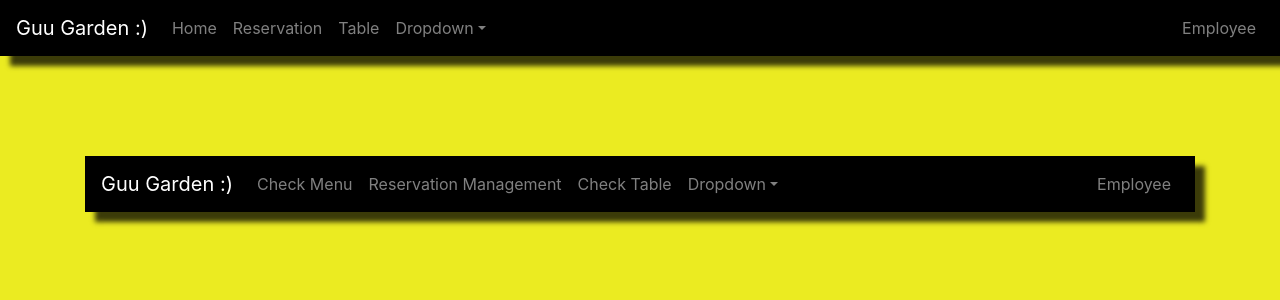
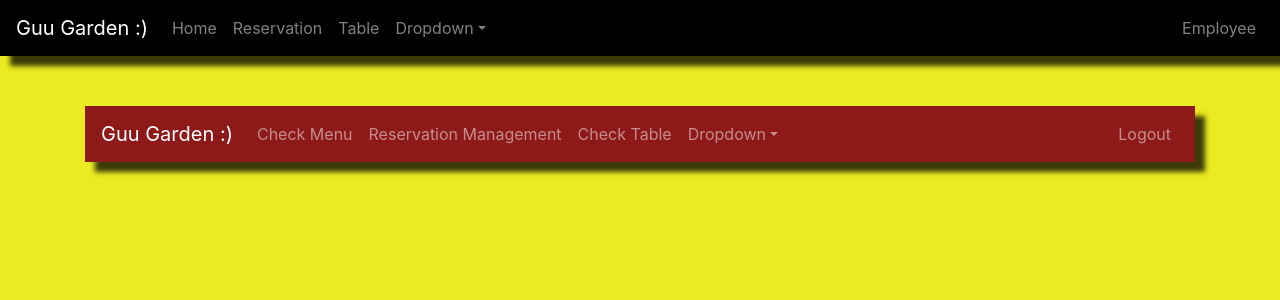
Before and after one commit to Zioq/Local-Business-Project-GraduationProejct, a React (Create React App) app in the folder frontend-app/: page /EmployeeNavigation in a window 1280 px wide. Shown: the top 300 px of the page. Built offline with nearby package versions, Linux system fonts and the light colour scheme.

Commit message:
update logout page

```diff
--- a/frontend-app/src/App.css
+++ b/frontend-app/src/App.css
@@ -40,9 +40,13 @@
 body {
   background-color: rgb(235, 235, 33) !important;
 }
-
 body .bg-dark {
-  background-color: black !important;
-  margin-bottom: 100px;
+  background-color: rgb(0, 0, 0) !important;
+  margin-bottom: 50px;
   box-shadow: 10px 10px 5px 0px rgba(0,0,0,0.75);
 }
+body .bg-dark2 {
+  background-color: rgb(141, 25, 25) !important;
+  margin-bottom: 50px;
+  box-shadow: 10px 10px 5px 0px rgba(0,0,0,0.75);
+}
--- a/frontend-app/src/App.js
+++ b/frontend-app/src/App.js
@@ -1,4 +1,4 @@
-import React, {useEffect} from "react";
+import React, { useEffect } from "react";
 import "./App.css";
 import "bootstrap/dist/css/bootstrap.min.css";
 import { BrowserRouter as Router, Switch, Route, Link } from "react-router-dom";
@@ -7,36 +7,31 @@ import { BrowserRouter as Router, Switch, Route, Link } from "react-router-dom";
 import Main from "./components/Main";
 import Admin from "./components/Admin";
 import Home from "./components/Home";
-import NoMatch from "./components/NoMatch";
 import Reservation from "./components/Reservation";
 import Table from "./components/Table";
 import Navigation from "./components/Navigation";
 import EmployeeNavigation from "./components/EmployeeNavigation";
-
+import AdminHome from "./components/AdminHome";
 
 //Voice Recognition
 
 function App() {
-
-
   return (
     <div className="App">
-
       <Navigation />
 
       <div className="container">
         <Router>
           <Switch>
-          <Route exact path = "/" component={Main} />
-          <Route path="/Home"  component={Home} />
-          <Route path="/Reservation" component={Reservation}/>
+            <Route exact path="/" component={Main} />
+            <Route path="/Home" component={Home} />
+            <Route path="/Reservation" component={Reservation} />
             <Route path="/Table" component={Table} />
             <Route path="/Admin" component={Admin} />
-          <Route path="/EmployeeNavigation" component = {EmployeeNavigation} />
-          <Route component={NoMatch} />
+            <Route path="/EmployeeNavigation" component={EmployeeNavigation} />
+            <Route path="/AdminHome" component={AdminHome} />
           </Switch>
         </Router>
-
       </div>
     </div>
   );
--- a/frontend-app/src/components/AdminHome.js
+++ b/frontend-app/src/components/AdminHome.js
@@ -1,13 +1,48 @@
-import React from 'react';
+import React, { Component } from "react";
 import EmployeeNavigation from './EmployeeNavigation';
-function AdminHome() {
-    return (
-        <div>
-            <h1> This is admin HomePage This will be show everything about employee</h1>
+import { Redirect } from 'react-router-dom';
+
+class AdminHome extends Component {
+
+    constructor(props) {
+        super (props);
+        this.state = {
+            redirect:false
+        }
+        this.logout = this.logout.bind(this);
+    }
+
+    componentWillMount() {
+        if(sessionStorage.getItem("userData")) {
+            console.log("Call User Feed");
+        } else {
+            this.setState({redirect: true});
+        }
+    }
+
+    logout() {
+        sessionStorage.setItem("userData","");
+        sessionStorage.clear();
+        this.setState({redirect: true});
+
+    }
+
+    render() {
+
+        if(this.state.redirect) {
+            return(<Redirect to={'/Admin'} />)
+        }
+        return (
+
+            <div>
             <EmployeeNavigation />
+            <h1> This is admin HomePage This will be show everything about employee add employee info in here</h1>
+
+            <button type = "button" className="button" onClick={this.logout}>Logout</button>
+
         </div>
-
-    )
+         );
+    }
 }
 
 export default AdminHome;
--- a/frontend-app/src/components/EmployeeNavigation.js
+++ b/frontend-app/src/components/EmployeeNavigation.js
@@ -6,7 +6,7 @@ import { Navbar, Nav, NavDropdown } from "react-bootstrap";
 function EmployeeNavigation() {
   return (
     <div className="Navigation">
-      <Navbar collapseOnSelect expand="lg" bg="dark" variant="dark">
+      <Navbar collapseOnSelect expand="lg" bg="dark2" variant="dark">
         <Navbar.Brand href="/">Guu Garden :)</Navbar.Brand>
         <Navbar.Toggle aria-controls="responsive-navbar-nav" />
         <Navbar.Collapse id="responsive-navbar-nav">
@@ -27,7 +27,7 @@ function EmployeeNavigation() {
             </NavDropdown>
           </Nav>
           <Nav>
-            <Nav.Link href="/Admin">Employee</Nav.Link>
+            <Nav.Link href="/Admin">Logout</Nav.Link>
           </Nav>
         </Navbar.Collapse>
       </Navbar>
--- a/frontend-app/src/components/Login/Login.js
+++ b/frontend-app/src/components/Login/Login.js
@@ -31,10 +31,11 @@ class Login extends Component {
           alert("Login Failed");
         }
       });
+    } else {
+      alert("Enter your passcode and passcodepassword");
     }
     //console.log("Login function");
     //console.log(this.state);
-
     e.preventDefault();
   }
 
@@ -53,7 +54,13 @@ class Login extends Component {
   render() {
     if(this.state.redirect) {
       return (
-        <Redirect to= {'/EmployeeNavigation'} />
+        <Redirect to= {'/AdminHome'} />
+      )
+    }
+
+    if(sessionStorage.getItem("userData")) {
+      return (
+        <Redirect to= {'/AdminHome'} />
       )
     }
 
--- a/frontend-app/src/components/NoMatch.js
+++ /dev/null
@@ -1,12 +0,0 @@
-import React from 'react';
-
-function NoMatch() {
-    return (
-        <div>
-            <h1> This is NoMatch page</h1>
-        </div>
-
-    )
-}
-
-export default NoMatch;
```
Lines whose indentation alone changed are shown as unchanged.
